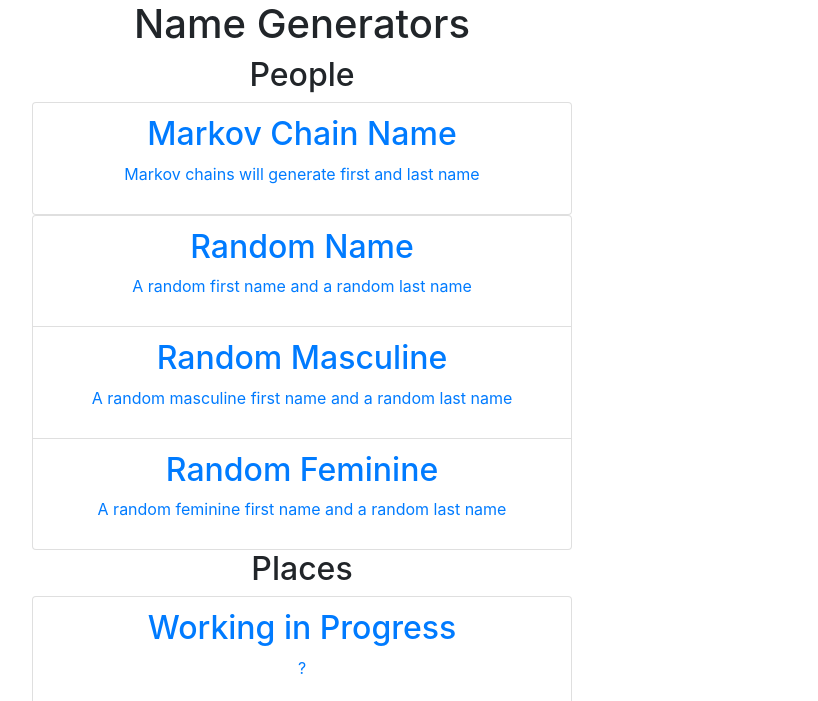
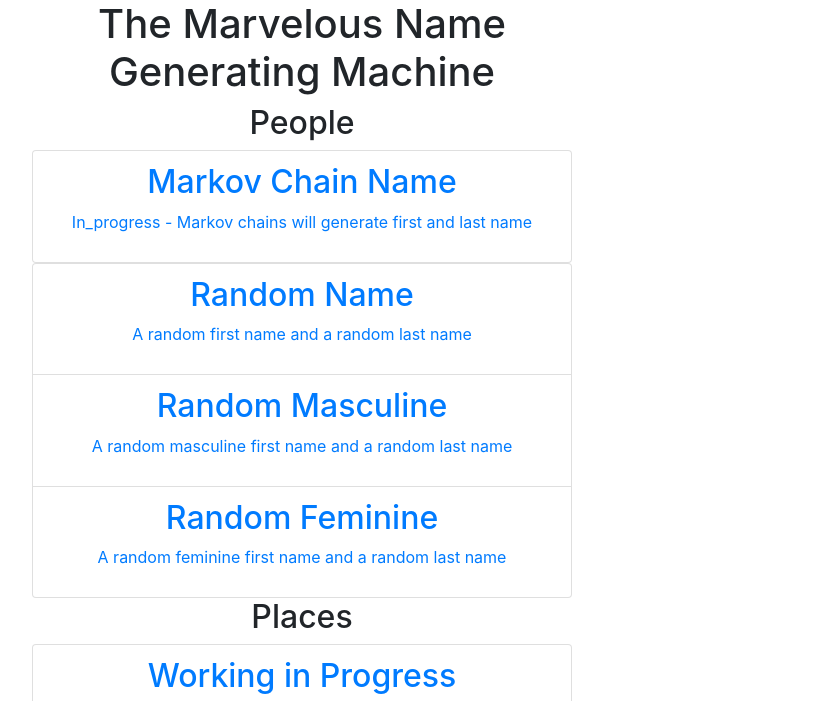
Before and after one commit to jrigden/name_machine, a plain HTML site: page index.html in a window 1280 px wide. Shown: the top 701 px of the page, without its empty margins (53-871 px from the left). Drawn offline with nearby package versions, Linux system fonts and the light colour scheme.

Commit message:
fixed name

```diff
--- a/index.html
+++ b/index.html
@@ -27,7 +27,7 @@
         <div class="row">
             <div class="col-md-6 col-md-offset-3">
                 <h1 class="text-center">
-                    Name Generators
+                    The Marvelous Name Generating Machine
                 </h1>
                 <h2 class="text-center">
                     People
@@ -38,7 +38,7 @@
                             Markov Chain Name
                         </h2>
                         <p class="list-group-item-text text-center">
-                            Markov chains will generate first and last name
+                            In_progress - Markov chains will generate first and last name
                         </p>
                     </a>
                 </div>
```
